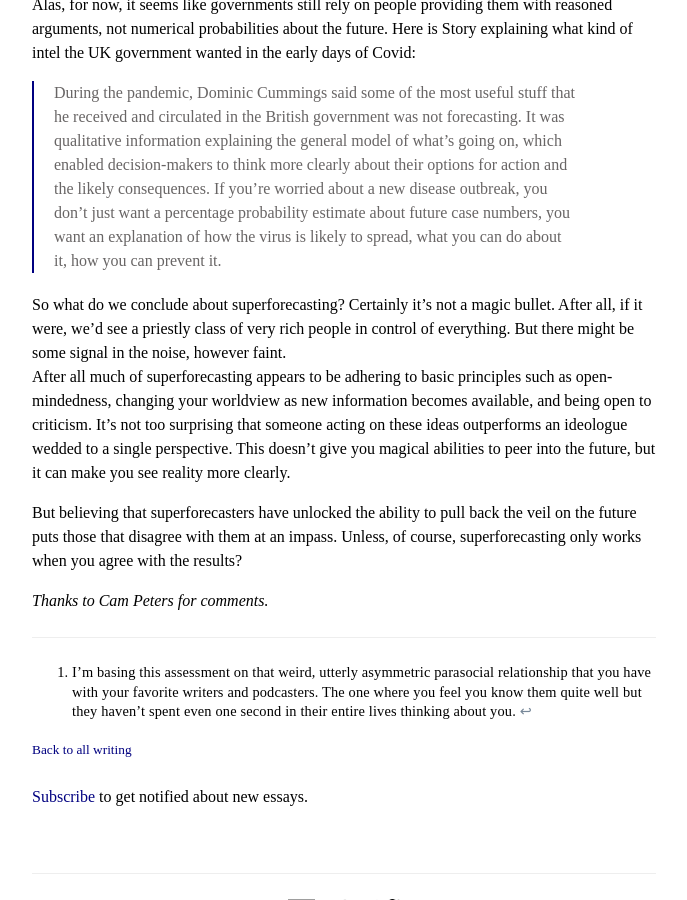
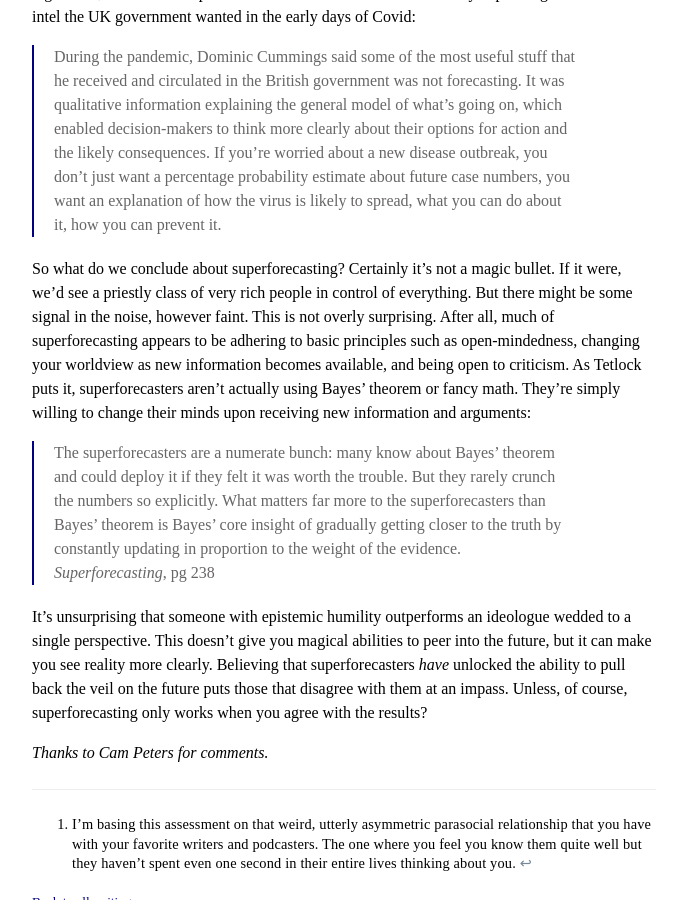
Before and after one commit to bchugg/bchugg.github.io, a Jekyll site: the page built from _writing/superforecasting.md, in a window 1280 px wide and 900 px high, scrolled down 3957 px. Shown: the whole window, without its empty margins (296-983 px from the left). Built offline with Jekyll 4.4.1, drawn with Linux system fonts in a browser that asks for light colours; some of the changed text lies outside the part shown; grey boxes are pictures that could not be loaded.

```diff
--- a/_writing/superforecasting.md
+++ b/_writing/superforecasting.md
@@ -65,10 +65,12 @@
 
 > During the pandemic, Dominic Cummings said some of the most useful stuff that he received and circulated in the British government was not forecasting. It was qualitative information explaining the general model of what's going on, which enabled decision-makers to think more clearly about their options for action and the likely consequences. If you're worried about a new disease outbreak, you don't just want a percentage probability estimate about future case numbers, you want an explanation of how the virus is likely to spread, what you can do about it, how you can prevent it.
 
-So what do we conclude about superforecasting? Certainly it's not a magic bullet. After all, if it were, we'd see a priestly class of very rich people in control of everything. But there might be some signal in the noise, however faint.
-After all much of superforecasting appears to be adhering to basic principles such as open-mindedness, changing your worldview as new information becomes available, and being open to criticism. It's not too surprising that someone acting on these ideas outperforms an ideologue wedded to a single perspective. This doesn't give you magical abilities to peer into the future, but it can make you see reality more clearly.
+So what do we conclude about superforecasting? Certainly it's not a magic bullet. If it were, we'd see a priestly class of very rich people in control of everything. But there might be some signal in the noise, however faint. This is not overly surprising. After all, much of superforecasting appears to be adhering to basic principles such as open-mindedness, changing your worldview as new information becomes available, and being open to criticism. As Tetlock puts it, superforecasters aren't actually using Bayes' theorem or fancy math. They're simply willing to change their minds upon receiving new information and arguments:
 
-But believing that superforecasters have unlocked the ability to pull back the veil on the future puts those that disagree with them at an impass.  Unless, of course,  superforecasting only works when you agree with the results?
+> The superforecasters are a numerate bunch: many know about Bayes' theorem and could deploy it if they felt it was worth the trouble. But they rarely crunch the numbers so explicitly. What matters far more to the superforecasters than Bayes' theorem is Bayes' core insight of gradually getting closer to the truth by constantly updating in proportion to the weight of the evidence.
+> _Superforecasting_, pg 238
+
+It's unsurprising that someone with epistemic humility outperforms an ideologue wedded to a single perspective. This doesn't give you magical abilities to peer into the future, but it can make you see reality more clearly. Believing that superforecasters _have_ unlocked the ability to pull back the veil on the future puts those that disagree with them at an impass.  Unless, of course,  superforecasting only works when you agree with the results?
 
 _Thanks to Cam Peters for comments._
 
```
Also changed, not shown: other parts of _writing/superforecasting.md (+3 -3 lines), writing.md (+1 -1 lines), 3 other files.
